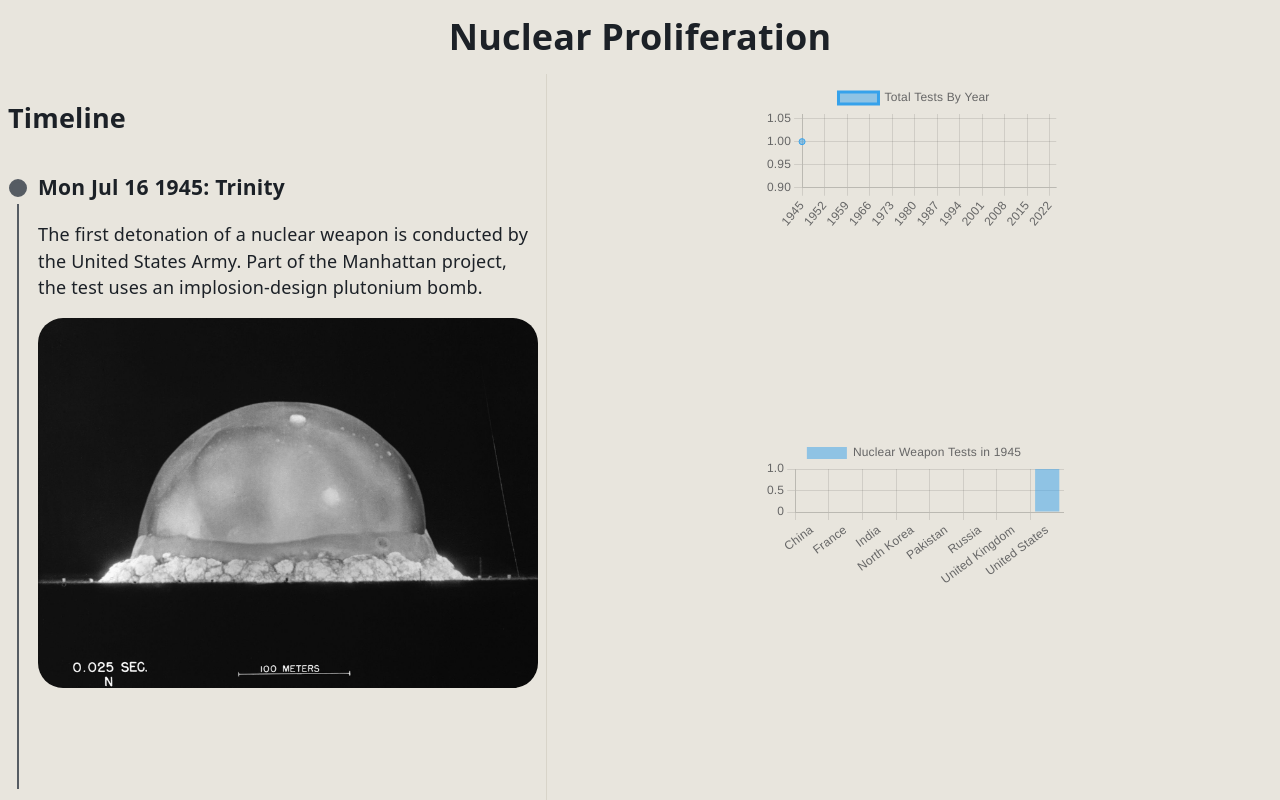
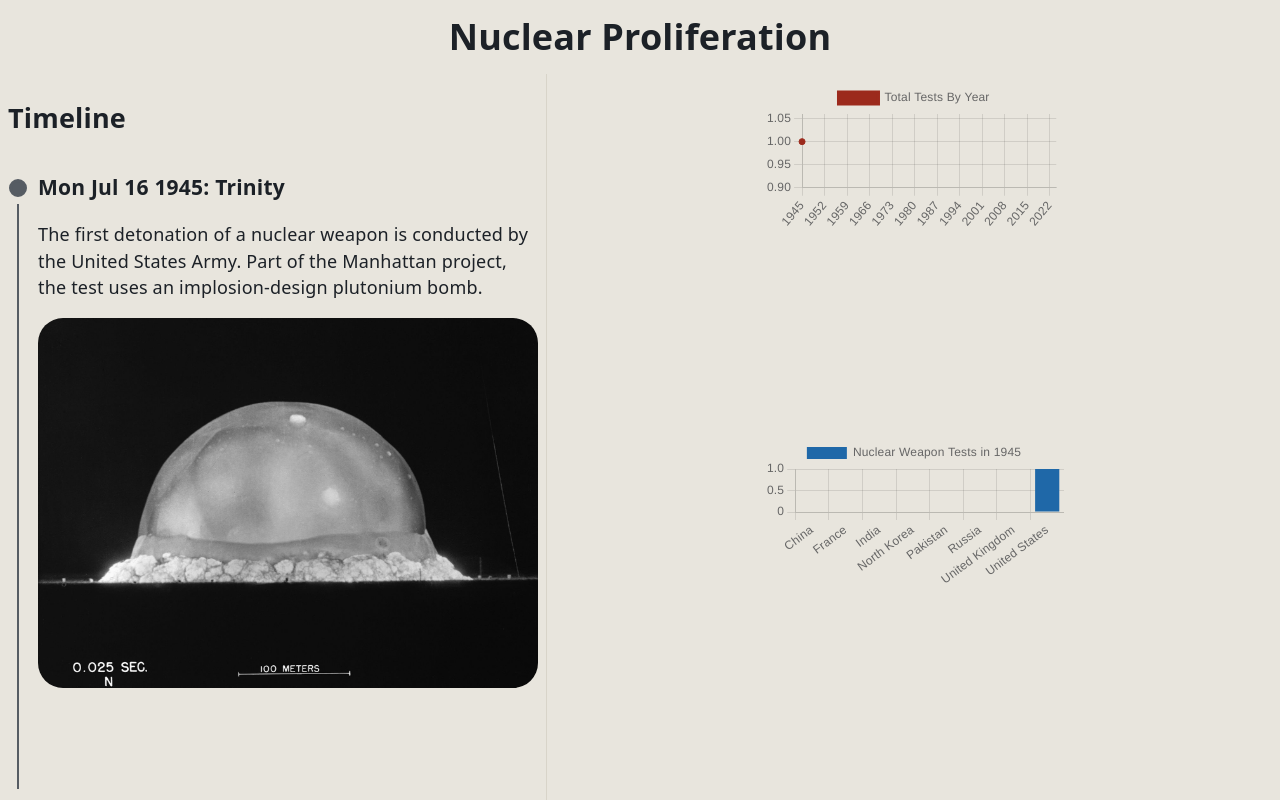
Before and after one commit to mpcarolin/nuclear-timeline, a React (Vite) app: page / in a window 1280 px wide. Built offline with nearby package versions, Linux system fonts and the light colour scheme.

Commit message:
Give charts better colors

```diff
--- a/src/components/VisualPane/VisualPane.tsx
+++ b/src/components/VisualPane/VisualPane.tsx
@@ -3,12 +3,14 @@ import type { TTimelineEvent } from "@/types/timeline";
 import styles from "./VisualPane.module.css";
 import "chart.js/auto";
 import { Bar, Line } from "react-chartjs-2";
+import { cssVar } from "@/utils/cssVar";
 import { countries, countryCodes, getTestCount, getTotalTestsByYear, nuclearTests, totalTestsByYear } from "@/data/tests";
 
 export type TVisualPaneProps = {
     className?: string;
     event?: TTimelineEvent
 }
+
 
 export const VisualPane = ({ className, event }: TVisualPaneProps) => {
     const year = event?.date.getFullYear()
@@ -22,6 +24,8 @@ export const VisualPane = ({ className, event }: TVisualPaneProps) => {
                         labels: Object.keys(totalTestsByYear),
                         datasets: [
                             {
+                                backgroundColor: cssVar("color-alert"),
+                                borderColor: cssVar("color-alert"),
                                 label: "Total Tests By Year",
                                 data: getTotalTestsByYear(nuclearTests, year)
                             }
@@ -35,6 +39,7 @@ export const VisualPane = ({ className, event }: TVisualPaneProps) => {
                         labels: countries,
                         datasets: [
                             {
+                                backgroundColor: cssVar("color-calm"),
                                 label: `Nuclear Weapon Tests in ${year}`,
                                 data: countryCodes.map(code => getTestCount(nuclearTests, code, year))
                             },
--- a/src/index.css
+++ b/src/index.css
@@ -5,6 +5,7 @@
   --color-text-subdued: #565c63;
   --color-accent: #34495a;
   --color-alert: #9c2a1c;
+  --color-calm: #1f68a8;
   --shadow:
     rgba(0, 0, 0, 0.1) 0 10px 15px -3px, rgba(0, 0, 0, 0.05) 0 4px 6px -2px;
 
--- /dev/null
+++ b/src/utils/cssVar.ts
@@ -0,0 +1,3 @@
+export const cssVar = (name: string) => {
+    return getComputedStyle(document.documentElement).getPropertyValue(`--${name}`);
+}
```
